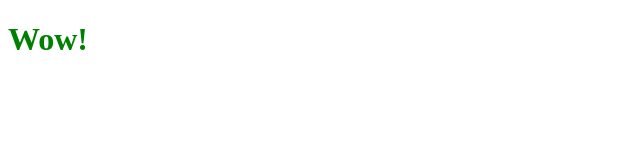
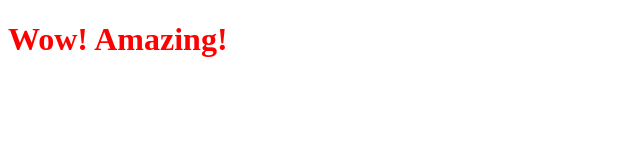
Before and after one commit to itayido/myFirstProject, a plain HTML site: page src/index.html in a window 1280 px wide. Shown: the whole page, without its empty margins (0-640 px from the left). Drawn offline with Linux system fonts and the light colour scheme.

Commit message:
branch conflict demo

```diff
--- a/src/index.html
+++ b/src/index.html
@@ -7,6 +7,6 @@
     <link rel="stylesheet" href="style.css">
 </head>
 <body>
-    <h1>Wow!</h1>
+    <h1>Wow! Amazing!</h1>
 </body>
 </html>
--- a/src/style.css
+++ b/src/style.css
@@ -1,3 +1,3 @@
 h1 {
-    color:green;
+    color: red;
 }
```
Also changed, not shown: src/script.js (added).
